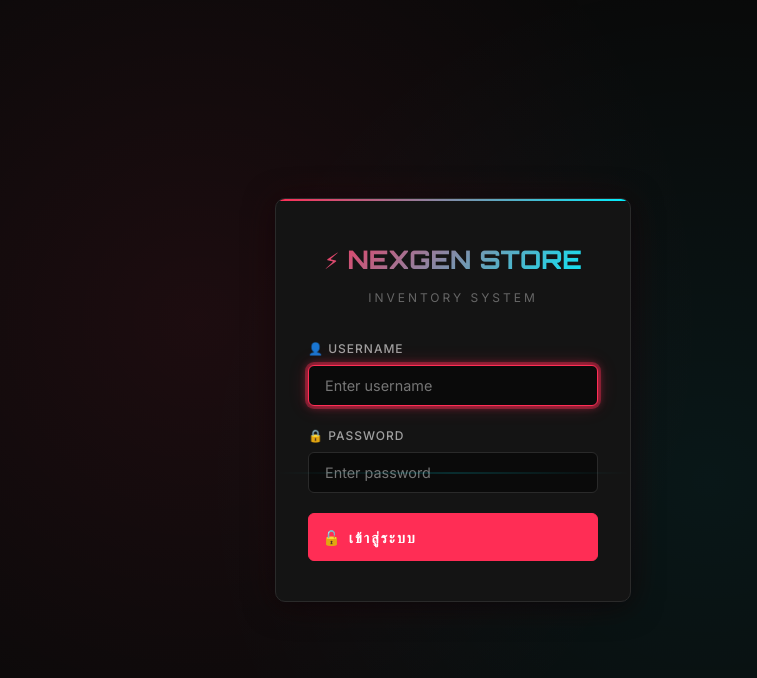
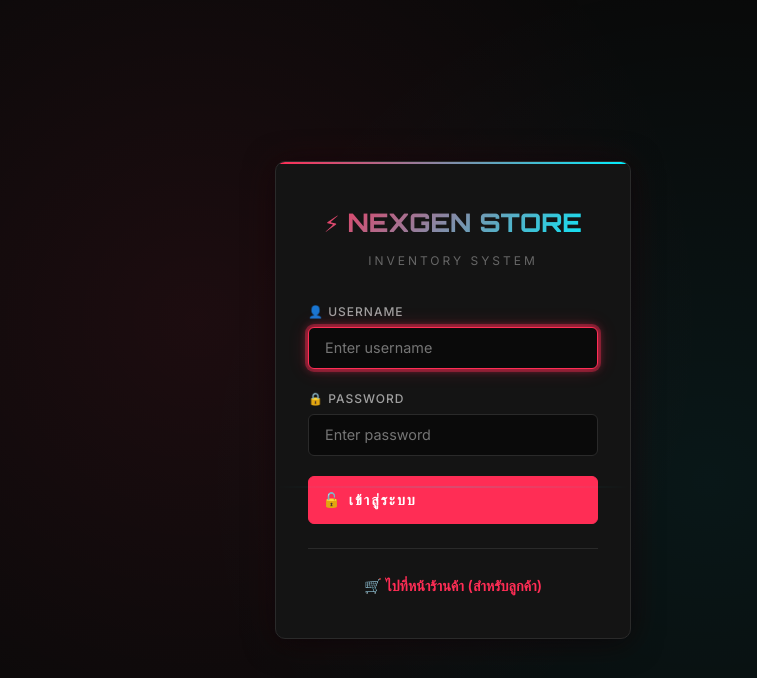
Before and after one commit to Ratchaphol707/30, a PHP site: page /login.php in a window 1280 px wide. Shown: the top 678 px of the page, without its empty margins (187-944 px from the left). Run offline with PHP 8.4, Linux system fonts and the light colour scheme.

Commit message:
feat: add shop page link for customers to the login page

```diff
--- a/login.php
+++ b/login.php
@@ -67,6 +67,10 @@ if ($_SERVER['REQUEST_METHOD'] === 'POST') {
                 </div>
                 <button type="submit" class="btn btn-primary">🔓 เข้าสู่ระบบ</button>
             </form>
+
+            <div style="text-align: center; margin-top: 1.5rem; border-top: 1px solid var(--border); padding-top: 1.5rem;">
+                <a href="shop.php" style="color: var(--accent); text-decoration: none; font-family: 'Inter', sans-serif; font-size: 0.9rem; font-weight: 600;">🛒 ไปที่หน้าร้านค้า (สำหรับลูกค้า)</a>
+            </div>
         </div>
     </div>
 
```
